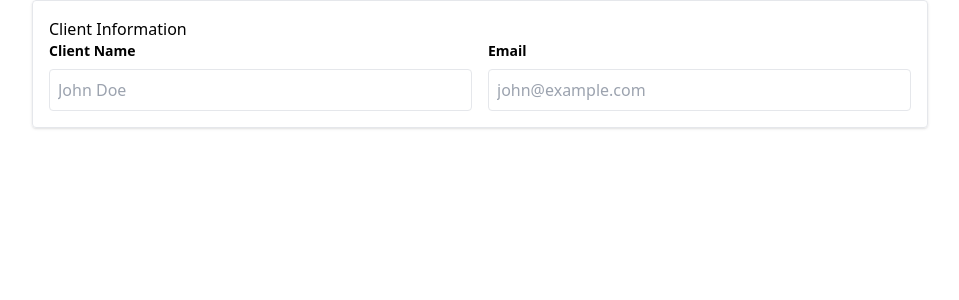
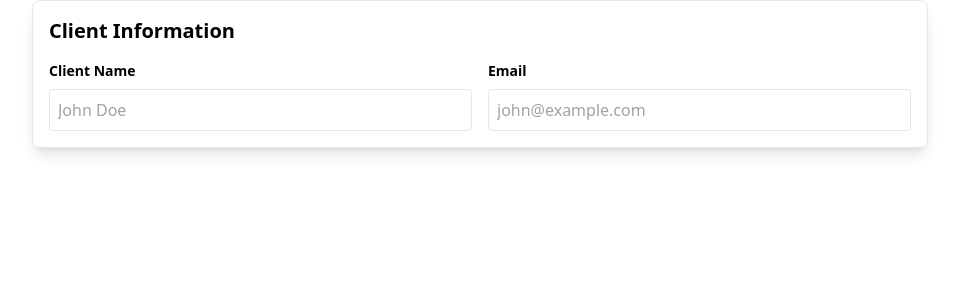
Before and after one commit to ryanheenan/program-form, a Next.js app: page / in a window 1280 px wide. Shown: the top 300 px of the page, without its empty margins (160-1119 px from the left). Built offline with nearby package versions, Linux system fonts and the light colour scheme.

Commit message:
Update card.js

```diff
--- a/components/ui/card.js
+++ b/components/ui/card.js
@@ -1,9 +1,15 @@
 export const Card = ({ children }) => (
-  <div className="border p-4 rounded shadow">{children}</div>
+  <div className="border rounded-lg shadow-lg p-4 bg-white">{children}</div>
 );
 
-export const CardHeader = ({ children }) => <div>{children}</div>;
+export const CardHeader = ({ children }) => (
+  <div className="mb-4">{children}</div>
+);
 
-export const CardTitle = ({ children }) => <h2>{children}</h2>;
+export const CardTitle = ({ children }) => (
+  <h2 className="text-xl font-bold">{children}</h2>
+);
 
-export const CardContent = ({ children }) => <div>{children}</div>;
+export const CardContent = ({ children }) => (
+  <div className="space-y-4">{children}</div>
+);
```
